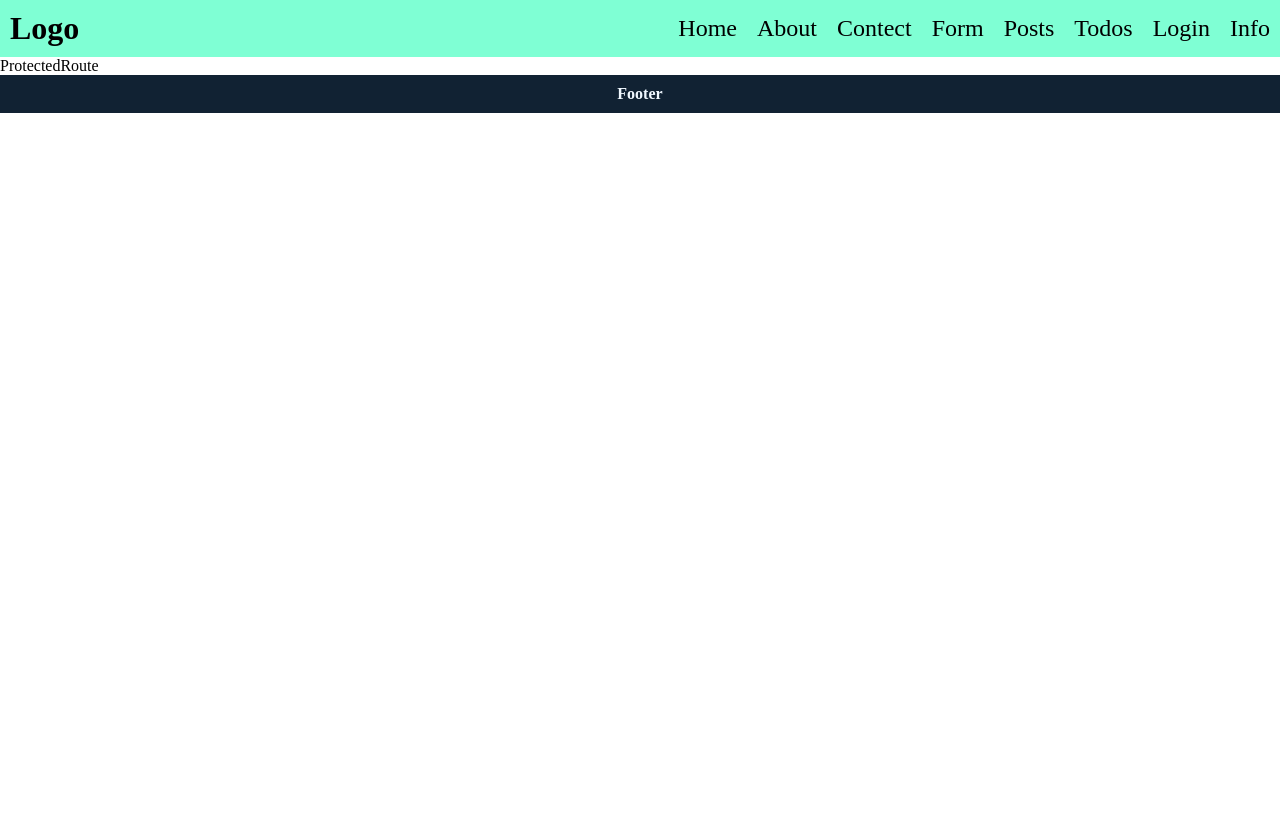
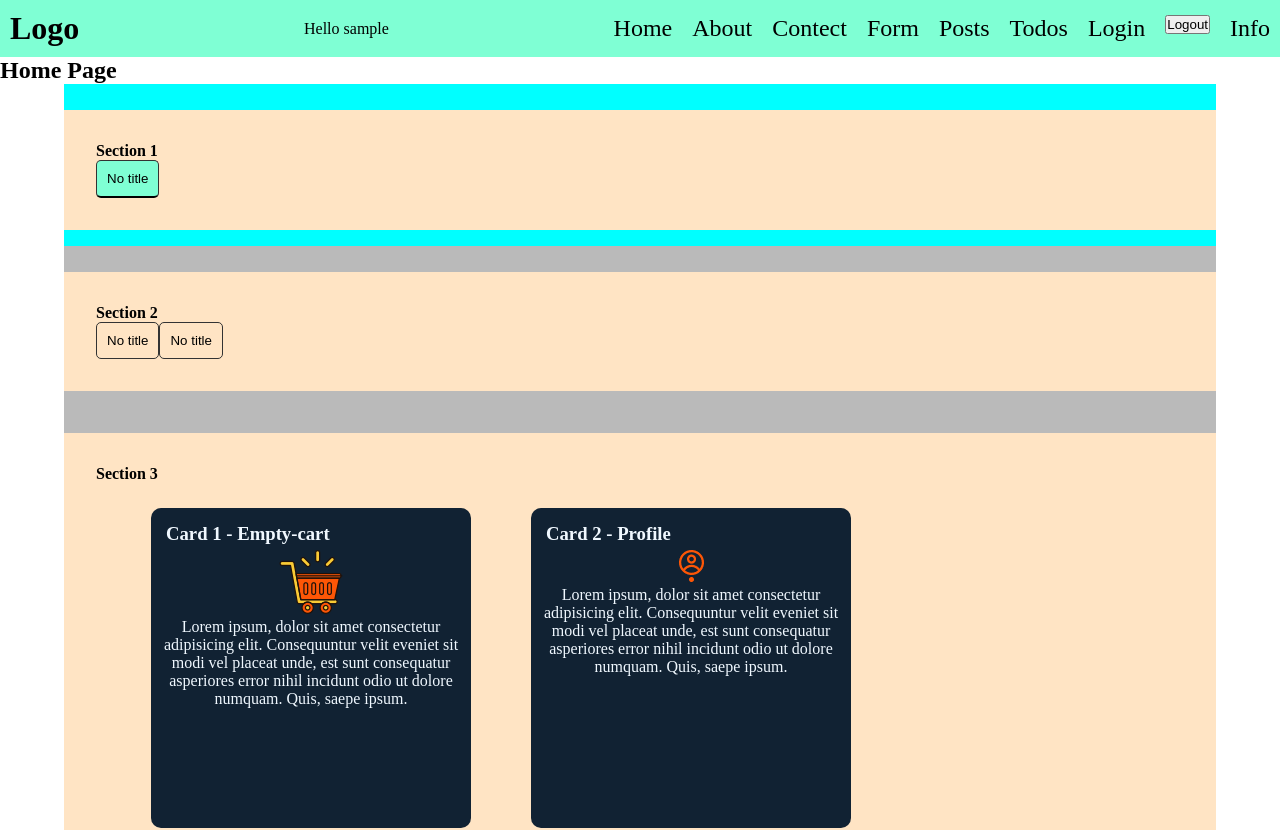
Before and after one commit to mo7mad4/Introduction-to-ReactJS, a React (Create React App) app: page /dashboard in a window 1280 px wide. Shown: the top 830 px of the page. Before the commit the page ends 800 px from the top, so only its background shows below. Built offline with nearby package versions, Linux system fonts and the light colour scheme; sample sign-in values are in the browser's storage.

Commit message:
Adding code part 4 in integqation with API part 2 and learning isAuthorized and set, get and clear loaclStorge

```diff
--- a/src/App.js
+++ b/src/App.js
@@ -3,8 +3,8 @@ import Form from "./pages/Form";
 import AboutPage from "./pages/About";
 import HomePage from "./pages/Home";
 import Post from './pages/Post'
-import { Link, Navigate, Route, Routes, useRoutes } from "react-router-dom";
-import Header from "./components/Header/Header";
+import { Link, Navigate, Route, Routes } from "react-router-dom";
+// import Header from "./components/Header/Header";
 import Footer from "./components/Footer/Footer";
 import { posts } from "./mock/posts";
 import Todos from "./pages/Todos";
@@ -12,49 +12,92 @@ import Login from "./pages/Login";
 import { TodoDetalis } from "./pages/TodoDetalis";
 import Info from "./pages/Info";
 import ProtectedRoute from "./components/Header/ProtectedRoute";
+import React from "react";
 
+// const isAuthorized = true;
 
-function App() {
-  const routers = useRoutes([
-    { index: "ture", element: <Navigate to="/login" /> },
-    { path: "/login", element: <Login /> },
-    {
-      path: "/dashboard", element: <ProtectedRoute />,
-      children: [
-        // { index: "ture", element: <HomePage /> },
-        { path: "/dashboard/", element: <HomePage /> },
-        { path: "/dashboard/info", element: <Info /> },
+class App extends React.Component {
 
-      ]
-    },
-    { path: "/about", element: <AboutPage /> },
-    { path: "/form", element: <Form /> },
-    { path: "/todos", element: <Todos /> },
-    { path: "/todos/:id", element: <TodoDetalis /> },
-    {
-      path: "/Posts",
-      element:
-        <ul>
-          {posts.map((item) => (
-            <li>
-              <Link to={`/posts/${item.id}`} >Post {item.id}</Link>
-            </li>
-          ))}
-        </ul>
-    },
-    { path: "/posts/:id", element: <Post /> },
-    { path: "*", element: <h1>Page not found</h1> }
-  ])
+  // this code in ``functional`` beased Components
+
+  // const routers = useRoutes([
+  //   { index: true, element: <Navigate to="/login" /> }, //index the first page enter user
+  //   {
+  //     path: "/login",
+  //     element:
+  //       <>
+  //         {isAuthorized ? <Navigate to="/dashboard" /> : <Login /> }
+
+  //       </>
+  //   }, // path login page
+  //   {
+  //     path: "/dashboard",
+  //     element: <ProtectedRoute isAuthorized={isAuthorized} />,
+  //     children: [
+  //       // { index: "ture", element: <HomePage /> },
+  //       { index: true, element: <HomePage /> },
+  //       { path: "/dashboard/info", element: <Info /> },
+
+  //     ]
+  //   },
+  //   { path: "/about", element: <AboutPage /> },
+  //   { path: "/form", element: <Form /> },
+  //   { path: "/todos", element: <Todos /> },
+  //   { path: "/todos/:id", element: <TodoDetalis /> },
+  //   {
+  //     path: "/Posts",
+  //     element:
+  //       <ul>
+  //         {posts.map((item) => (
+  //           <li>
+  //             <Link to={`/posts/${item.id}`} >Post {item.id}</Link>
+  //           </li>
+  //         ))}
+  //       </ul>
+  //   },
+  //   { path: "/posts/:id", element: <Post /> },
+  //   { path: "*", element: <h1>Page not found</h1> }
+  // ])
+
+  state = {
+    isAuthorized: false,
+  }
+  login = () => this.setState({ isAuthorized: true })
+  logout = () => {
+    localStorage.clear();
+    this.setState({ isAuthorized: false })
+  }
+
+  //ولا لا Token  عشان افحص اذا في عندي
+  componentDidMount() {
+    const token = localStorage.getItem("token")
+    if (token) this.setState({ isAuthorized: true });
+  }
+  render() {
     return (
       <div className="App">
         {/* <Container>
         <Form />
       </Container> */}
         {/* <Container> */}
-      <Header myPage="home" />
-      {routers}
-      {/* <Routes>
-        <Route path="/" element={<HomePage />} />
+        {/* {routers} */}
+        <Routes>
+          <Route index element={<Navigate to="/login" />} />
+
+          <Route path="/login"
+            element={
+              <>
+                {this.state.isAuthorized ? <Navigate to="/dashboard" /> : <Login login={this.login} />}
+              </>
+            }
+          />
+
+          <Route path="/dashboard" element={<ProtectedRoute isAuthorized={this.state.isAuthorized} logout={this.logout} />}>
+            <Route index element={<HomePage />} />
+            <Route path="info" element={<Info />} />
+          </Route>
+
+
           <Route path="/about" element={<AboutPage />} />
           <Route path="/form" element={<Form />} />
           <Route path="/todos" element={<Todos />} />
@@ -71,13 +114,9 @@ function App() {
             } />
 
           <Route path="/posts/:id" element={<Post />} />
-        <Route path="/login" element={<Login />} />
           <Route path="/info" element={<Info />} />
-        <Route path="/dashboard" element={<Login />}>
-          <Route path="/dashboard/info" element={<ProtectedRoute />} />
-        </Route>
           <Route path="*" element={<h1>Page not Found</h1>} />
-      </Routes> */}
+        </Routes>
         <Footer />
 
         {/* </Container> */}
@@ -86,4 +125,5 @@ function App() {
     );
   }
 
+}
 export default App;
--- a/src/components/Header/Header.jsx
+++ b/src/components/Header/Header.jsx
@@ -1,11 +1,21 @@
 import React from 'react'
 import { Link } from 'react-router-dom';
 import './style.css';
-const Header = (props) => {
+class Header extends React.Component {
     // console.log(props)
+    state = {
+        username:""
+    }
+    componentDidMount() {
+        const username = localStorage.getItem("username")
+        this.setState({username})
+    }
+    render() {
+
         return (
             <header>
                 <h1>Logo</h1>
+                <p>Hello { this.state.username }</p>
                 <ul>
                     {/* <li className={props.myPage === "home" && "active"}>
                     <a href="/#">Home</a>
@@ -28,14 +38,18 @@ const Header = (props) => {
                     <li >
                         <Link to="/todos">Todos</Link>
                     </li>
-                <li >
+                    <li>
                         <Link to="/login">Login</Link>
                     </li>
+                    <li>
+                        <button onClick={this.props.logout}>Logout</button>
+                    </li>
                     <li >
-                    <Link to="/info">Info</Link>
+                        <Link to="/dashboard/info">Info</Link>
                     </li>
                 </ul>
             </header>
         )
     }
+}
 export default Header;
--- a/src/components/Header/ProtectedRoute.jsx
+++ b/src/components/Header/ProtectedRoute.jsx
@@ -1,9 +1,23 @@
 import React, { Component } from 'react'
+import { Navigate, Outlet } from 'react-router-dom'
+import Header from './Header'
 
 export default class ProtectedRoute extends Component {
   render() {
     return (
-      <div>ProtectedRoute</div>
+      <div>
+        {/* {this.props.isAuthorized ? () : ()} */}
+
+        {
+          this.props.isAuthorized ?
+            (<>
+              <Header myPage="home" logout={ this.props.logout } />
+              <Outlet />
+            </>)
+            :
+            (<Navigate to="/login" />)
+        }
+      </div>
     )
   }
 }
--- a/src/pages/Login.jsx
+++ b/src/pages/Login.jsx
@@ -1,6 +1,6 @@
 import axios from 'axios';
 import React, { Component } from 'react'
-import { Navigate } from 'react-router';
+// import { Navigate } from 'react-router';
 import * as yup from 'yup';
 import Container from '../components/Container';
 
@@ -10,7 +10,7 @@ export default class Form extends Component {
     state = {
         email: "",
         password: "",
-        isLoggingIn: false,
+        // isLoggingIn: false,
         isLoading: false,
         error: [],
     }
@@ -27,14 +27,19 @@ export default class Form extends Component {
             },
             { abortEarly: false })
             .then(async ({ email, password }) => {
-                console.log(email, password)
+                // console.log(email, password)
 
                 const res = await axios.post('https://dummyjson.com/auth/login', {
                     username: email,
                     password
                 })
-                console.log(res)
-                if (res) this.setState({ isLoggingIn: true })
+                // if (res) this.setState({ isLoggingIn: true })
+                console.log(res.data.token)
+                if (res) {
+                    localStorage.setItem("token", res.data.token)
+                    localStorage.setItem("username", res.data.username)
+                    this.props.login();
+                }
             })
             .catch((error) => {
                 if (error.errors) {
@@ -77,7 +82,7 @@ export default class Form extends Component {
                     <div>{this.state.error.map(e => <span style={{ color: 'red' }}>{e}</span>)}</div>{/*display error here*/}
                     <button type='submit'>{this.state.isLoggingIn ? "Loading..." : "Submit"}</button> {/* طالما الزر ماخذ سبميت خلص بنستعدي الفنكشن في الفورم  */}
                     {/* اتحولني على مكان آخر return بمجرد م هيا موجودة في  Navigate */}
-                    {this.state.isLoggingIn ? <Navigate to="/" /> : ""}
+                    {/* {this.state.isLoggingIn ? <Navigate to="/" /> : ""} */}
                 </form>
             </Container>
         )
```
Lines whose indentation alone changed are shown as unchanged.
